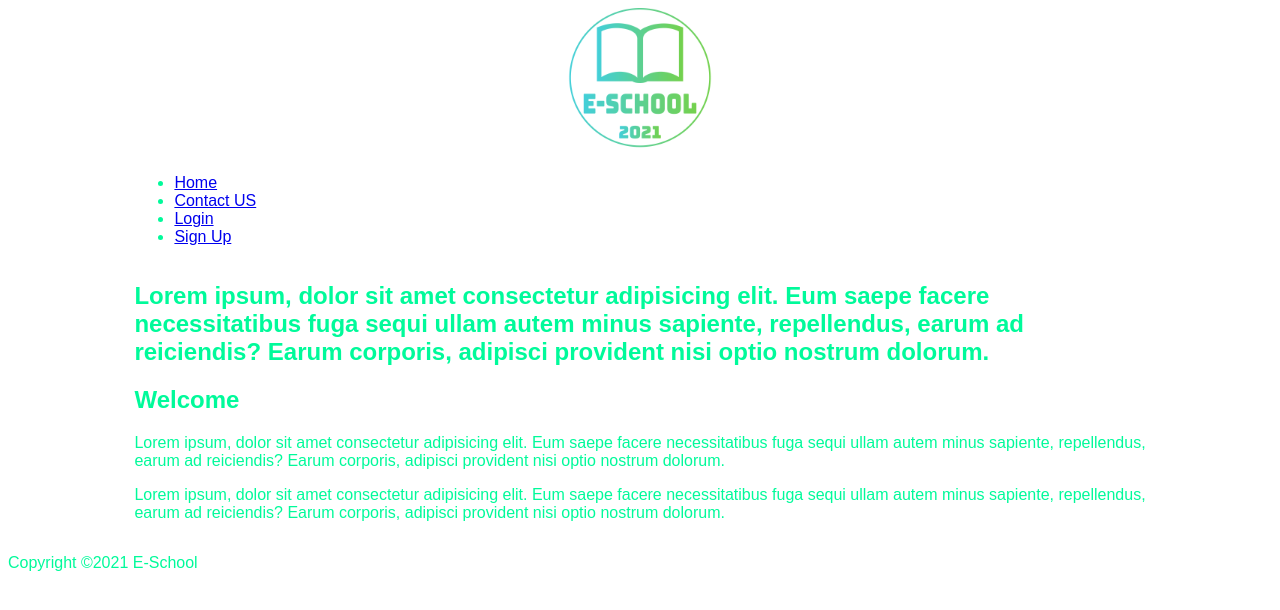
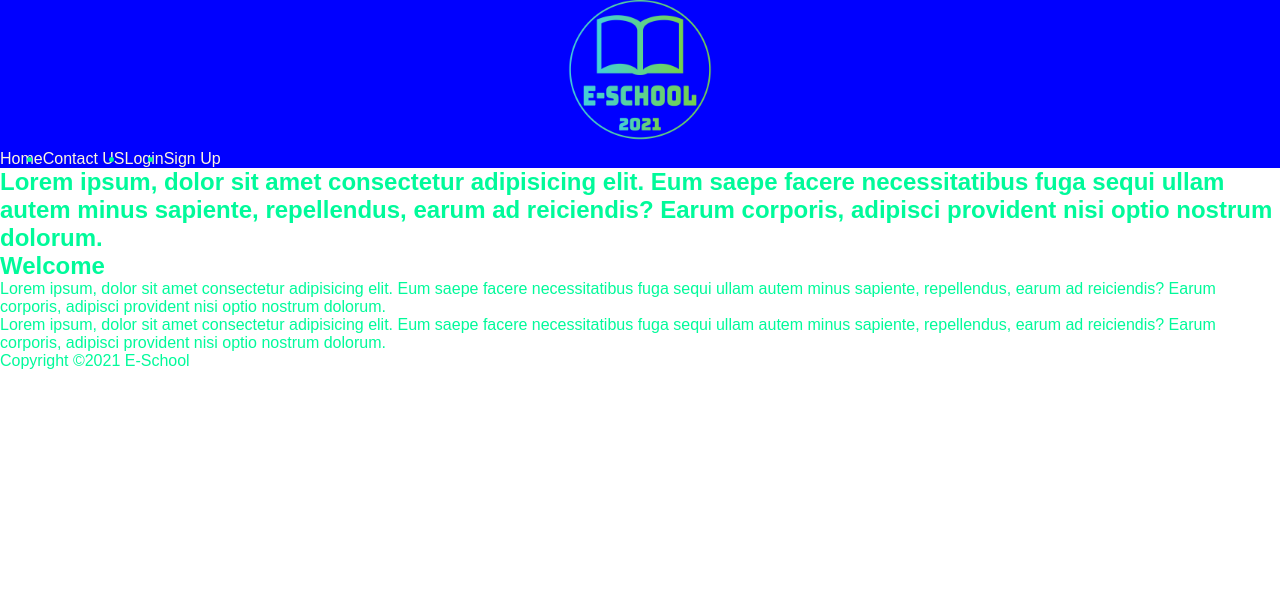
Before and after one commit to UmairKhankhail/E-Shool, a PHP site: page /mainpage.html in a window 1280 px wide. Shown: the top 610 px of the page. Run offline with PHP 8.4, Linux system fonts and the light colour scheme.

Commit message:
Minor changes.
removed class="container" from individual divs... Three divs are combined in a single class.

```diff
--- a/Project/mainpage.html
+++ b/Project/mainpage.html
@@ -10,27 +10,27 @@
 </head>
 
 <body>
+    <div class="container">
+    <header id="main-header">
 
-    <header id="main-header">
-        <div class="container">
             <div id=logo>
                 <img src="logo.png" alt="E-SCHOOL LOGO" width="150" height="150">
             </div>
-        </div>
 
-    </header>
 
-    <nav id="navbar">
-        <div class="container">
-            <ul>
+
+
+            <nav id="navbar">
+                    <ul>
                 <li><a href="#">Home</a></li>
                 <li><a href="#">Contact US</a></li>
                 <li><a href="#">Login</a></li>
                 <li><a href="#">Sign Up</a></li>
 
             </ul>
-        </div>
-    </nav>
+            </nav>
+    </div>
+        </header>
     <div class="container">
         <section id="showcase">
             <h1>Lorem ipsum, dolor sit amet consectetur adipisicing elit. Eum saepe facere necessitatibus fuga sequi ullam autem minus sapiente, repellendus, earum ad reiciendis? Earum corporis, adipisci provident nisi optio nostrum dolorum.</h1>
--- a/Project/style.css
+++ b/Project/style.css
@@ -1,3 +1,24 @@
+*{
+    margin:0;
+    padding: 0;
+}
+#main-header{
+     background-color:blue;
+}
+
+#navbar{
+    margin-top: 0%;
+}
+
+#navbar a{
+    text-decoration: none;
+    color: cornsilk;
+}
+
+#navbar ul{
+    display:flex;
+}
+
 body {
     color: mediumspringgreen;
     font-family: Arial, Helvetica, sans-serif;
@@ -5,7 +26,7 @@ body {
 }
 
 .container {
-    width: 80%;
+    width: 100%;
     margin: auto;
     overflow: hidden;
 }
```
